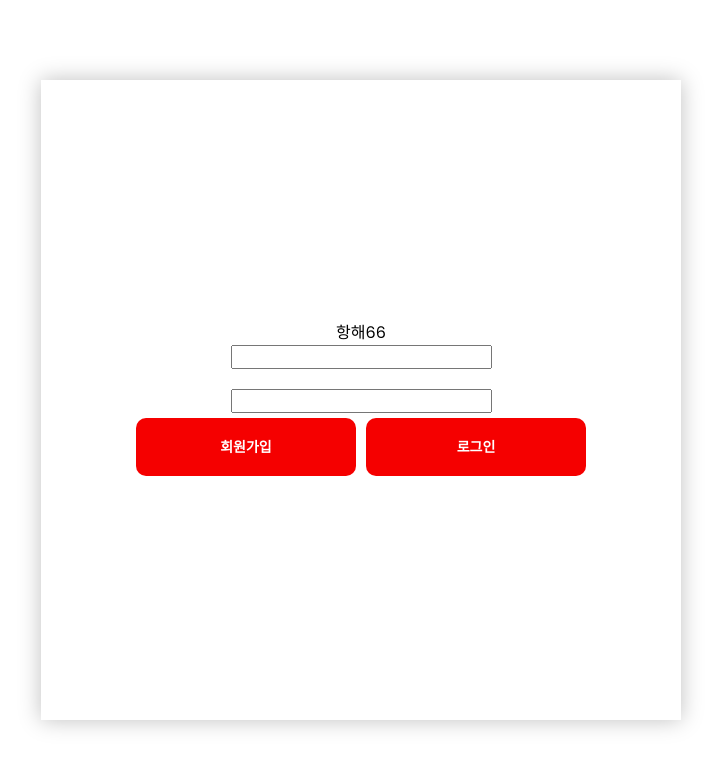
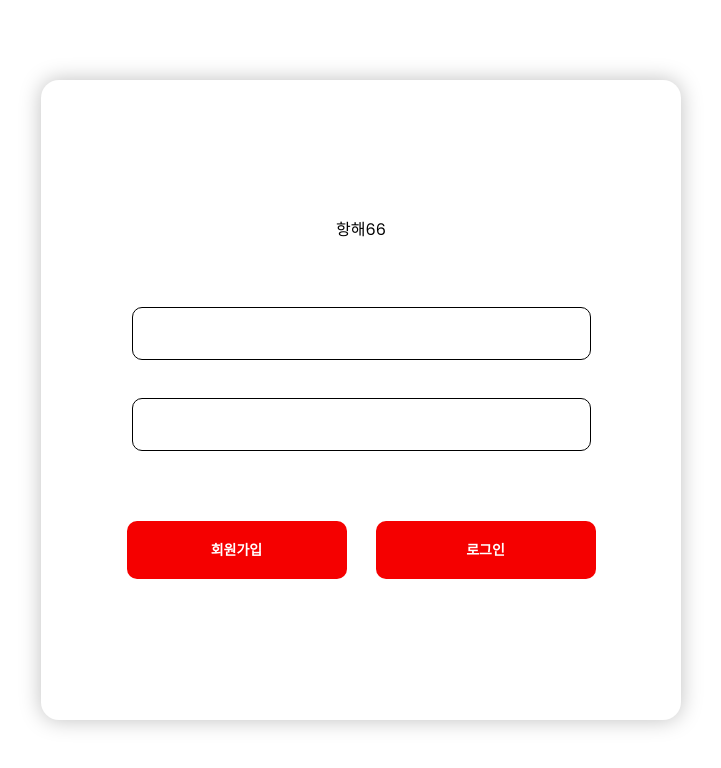
Before and after one commit to gigupc11/MiniProject_Hanghae66_FE, a React (Create React App) app in the folder client/: page /login in a window 1280 px wide. Shown: the top 768 px of the page, without its empty margins (279-1000 px from the left). Built offline with nearby package versions, Linux system fonts and the light colour scheme.

Commit message:
Design : input 컴포넌트 생성
- 버튼과 동일하게 size조절해서 적당히 사용하시면 되고 다른사이즈 필요하시면 사이즈에 custom이라고 작성하셔서 prop 작성해서 사용하시면 됩니다!

```diff
--- /dev/null
+++ b/client/src/components/Input.jsx
@@ -0,0 +1,47 @@
+import React from "react";
+import styled, { css } from "styled-components";
+
+const Input = (props) => {
+  return <StInput {...props} />;
+};
+
+export default Input;
+
+const StInput = styled.input`
+  border-radius: 10px;
+  font-weight: 600;
+  padding: 15px;
+  border: 1px solid black;
+
+  ${({ size }) => {
+    switch (size) {
+      case "large":
+        return css`
+          width: 459px;
+          height: 53px;
+          font-size: 20px;
+        `;
+      case "medium":
+        return css`
+          width: 326px;
+          height: 46px;
+          font-size: 16px;
+        `;
+      case "custom":
+        return css`
+          width: ${({ width }) => width};
+          height: ${({ height }) => height};
+          font-size: ${({ fsize }) => fsize};
+          font-weight: ${({ fweight }) => fweight};
+          padding: ${({ padding }) => padding}; ;
+        `;
+
+      default:
+        return css`
+          width: 270px;
+          height: 30px;
+          font-size: 14px;
+        `;
+    }
+  }}
+`;
--- a/client/src/page/Login.jsx
+++ b/client/src/page/Login.jsx
@@ -1,6 +1,7 @@
 import React from "react";
 import styled from "styled-components";
 import Button from "../components/Button";
+import Input from "../components/Input";
 
 
 function Login() {
@@ -9,13 +10,13 @@ function Login() {
       <StLoginBox>
         항해66
         <StInputbox>
-          <input />
-          <input />
+          <Input size = "large"/>
+          <Input size = "large"/>
         </StInputbox>
-        <div>
+        <StButtonbox>
           <Button size = "large">회원가입</Button>
           <Button size = "large">로그인</Button>
-        </div>
+        </StButtonbox>
       </StLoginBox>
     </StLayout>
   );
@@ -33,14 +34,22 @@ const StLoginBox = styled.div`
   width: 640px;
   height: 640px;
   display: flex;
+  gap: 65px;
   flex-direction: column;
   justify-content: center;
   align-items: center;
   background-color: white;
+  border-radius: 18px;
   box-shadow: 0px 0px 21px rgba(0, 0, 0, 0.25);
 `;
 const StInputbox = styled.div`
   display: flex;
   flex-direction: column;
-  gap: 20px;
+  gap: 38px;
 `;
+
+const StButtonbox = styled.div`
+  display: flex;
+  flex-direction: row;
+  gap: 19px;
+`
```
